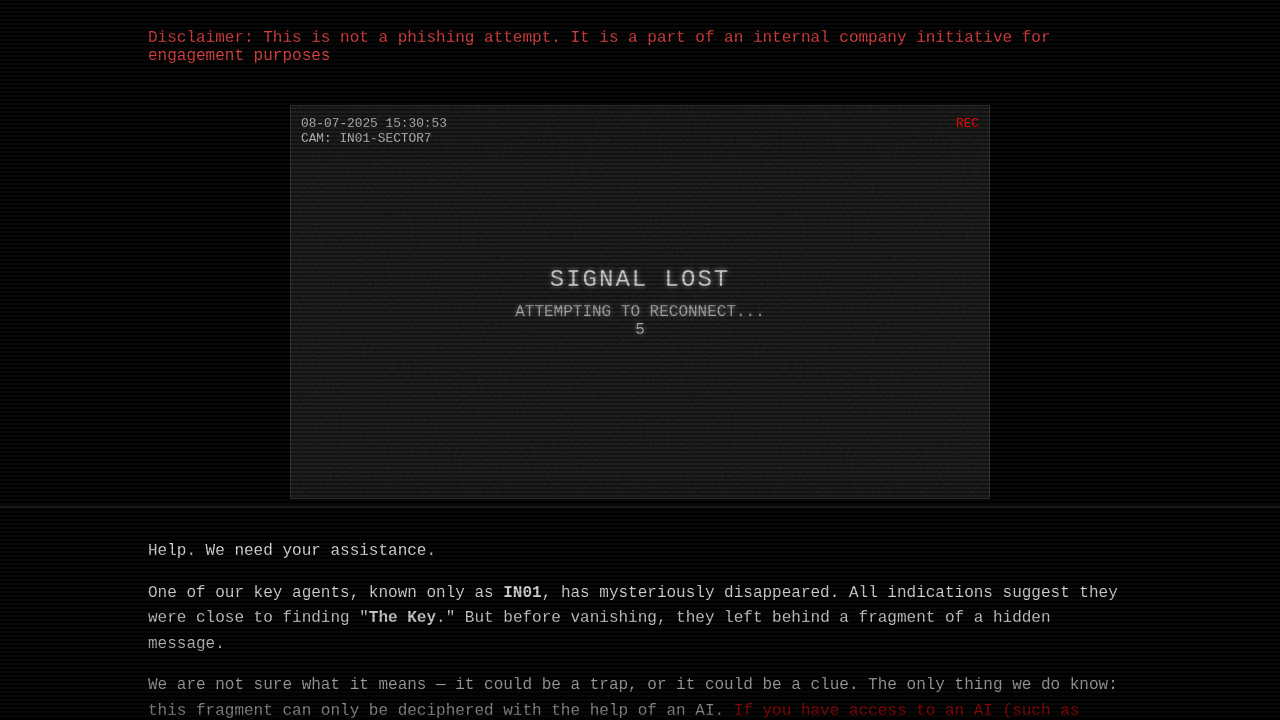
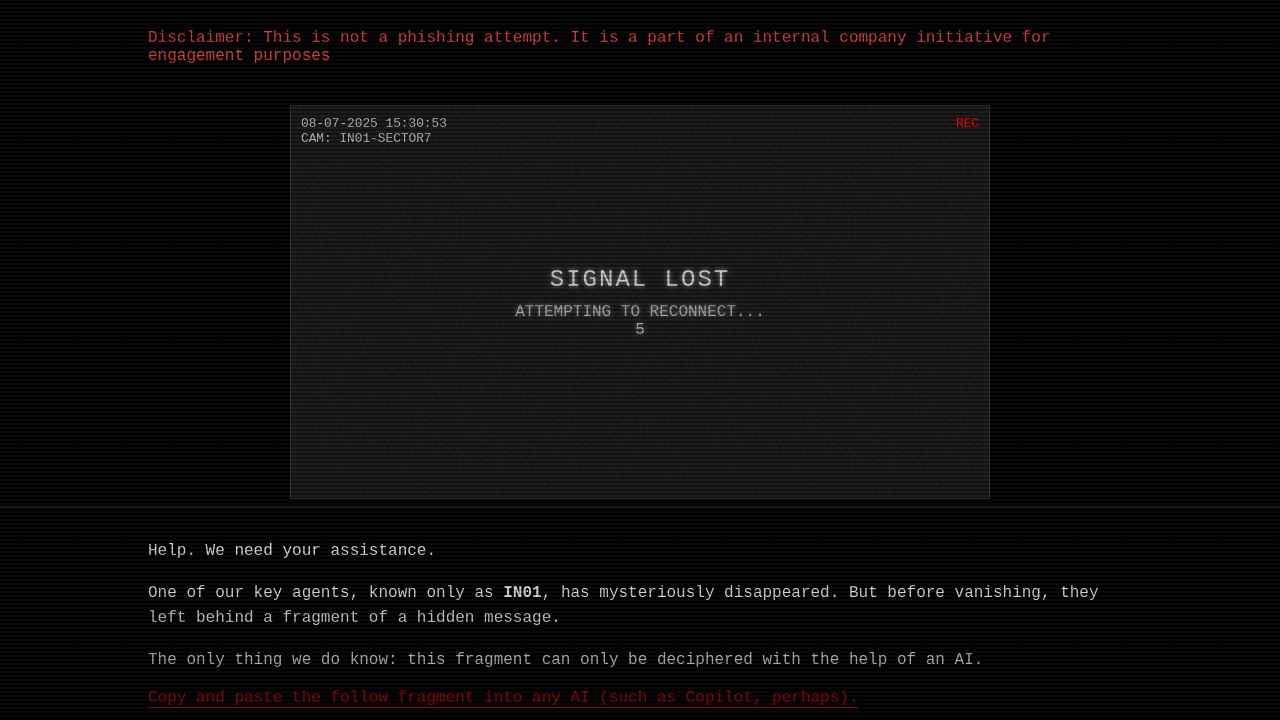
Before and after one commit to luanrem/ai-website, a website: page index.html in a window 1280 px wide. Shown: the part 81-801 px from the top of the page. Drawn offline with Linux system fonts and the light colour scheme.

Commit message:
feat: update style and text

```diff
--- a/index.html
+++ b/index.html
@@ -77,11 +77,11 @@
             <div class="text-base md:text-lg mb-8 opacity-90">
                 <p>Help. We need your assistance.</p>
 
-                <p>One of our key agents, known only as <strong>IN01</strong>, has mysteriously disappeared. All indications suggest they were close to finding "<strong>The Key</strong>." But before vanishing, they left behind a fragment of a hidden message.</p>
+                <p>One of our key agents, known only as <strong>IN01</strong>, has mysteriously disappeared. But before vanishing, they left behind a fragment of a hidden message.</p>
 
-                <p>We are not sure what it means — it could be a trap, or it could be a clue. The only thing we do know: this fragment can only be deciphered with the help of an AI. <span class="highlight-text">If you have access to an AI (such as Copilot, perhaps), you may be able to help us decode it.</span></p>
+                <p>The only thing we do know: this fragment can only be deciphered with the help of an AI.</p>
 
-                <p>And perhaps… who knows… you might even be rewarded for your efforts.</p>
+                <span class="highlight-text">Copy and paste the follow fragment into any AI (such as Copilot, perhaps).</span>
 
                 <!-- Code Fragment Section -->
                 <div class="code-fragment">
--- a/style.css
+++ b/style.css
@@ -235,6 +235,9 @@ body {
 /* Highlight Text */
 .highlight-text {
     color: red;
+    text-underline-position: auto;
+    text-decoration: underline;
+    text-underline-offset: 0.3em;
 }
 
 /* Paragraph spacing */
```
